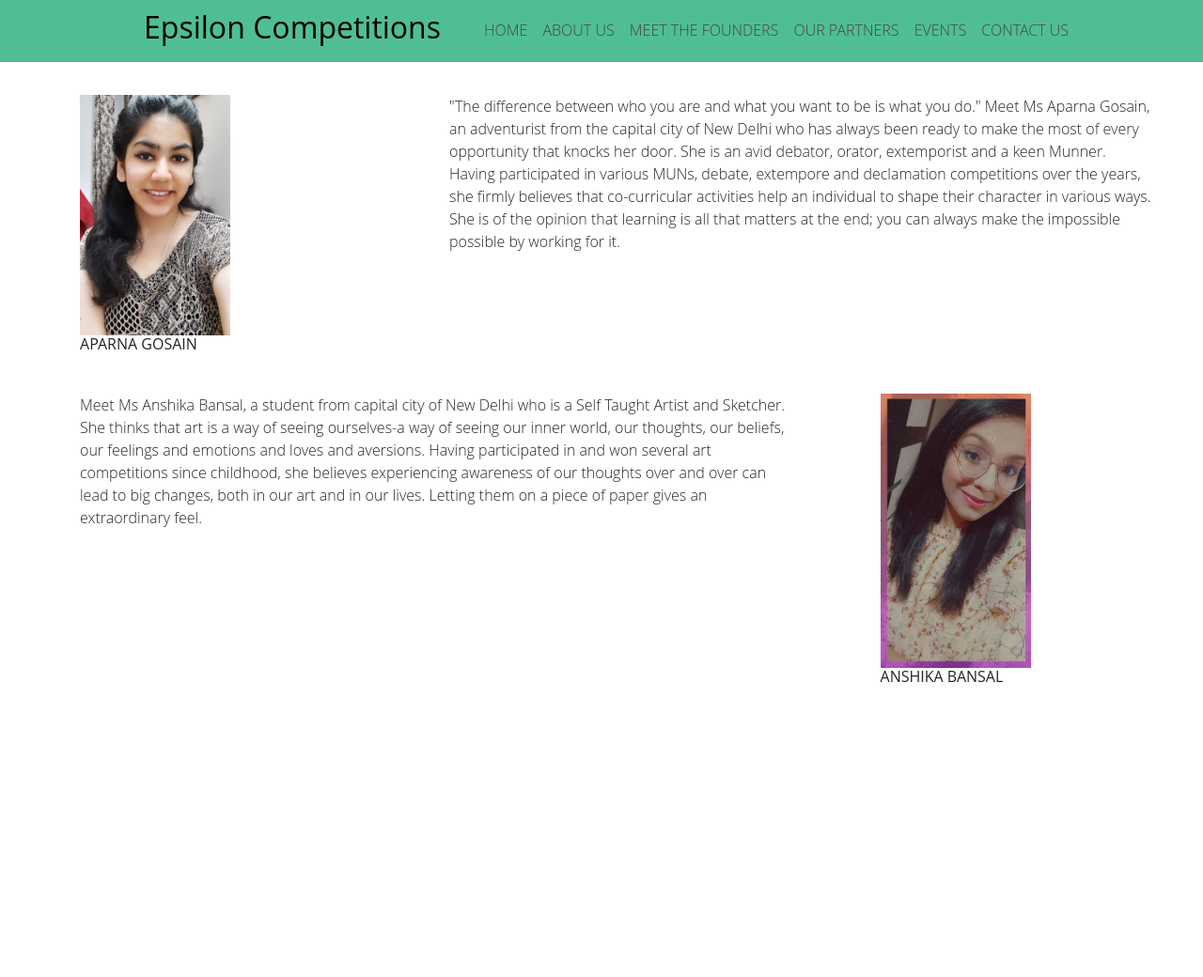
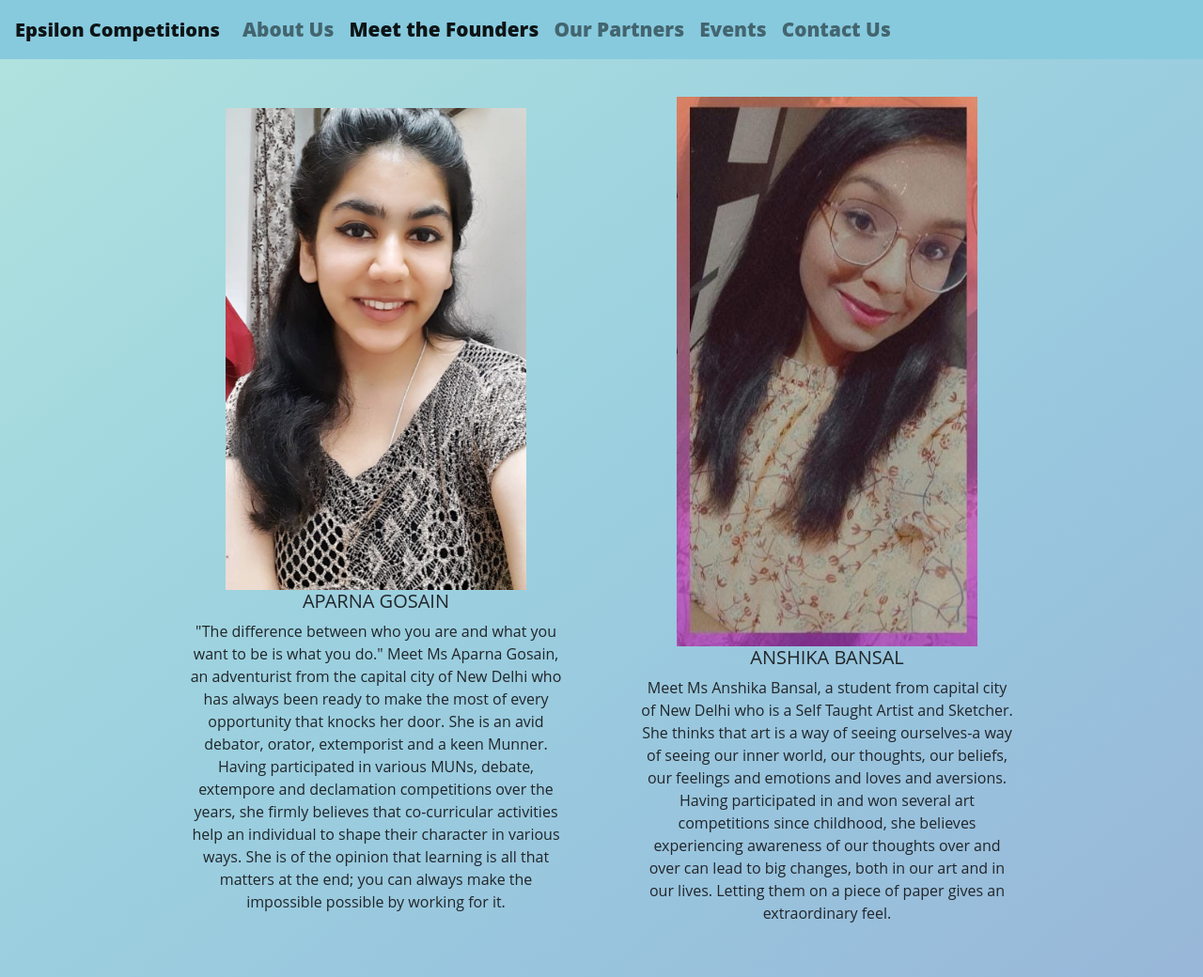
Before and after one commit to epsiloncompetition30/EPSILONCOMPETITIONS, a plain HTML site: page founders.html in a window 1280 px wide. Shown: the whole page at 94% size. Before the commit the page ends 800 px from the top, so only its background shows below. Drawn offline with nearby package versions, Linux system fonts and the light colour scheme.

Commit message:
updated code

```diff
--- a/founders.html
+++ b/founders.html
@@ -8,33 +8,95 @@
     <script src="https://code.jquery.com/jquery-3.4.1.slim.min.js" integrity="sha384-J6qa4849blE2+poT4WnyKhv5vZF5SrPo0iEjwBvKU7imGFAV0wwj1yYfoRSJoZ+n" crossorigin="anonymous"></script>
     <script src="https://cdn.jsdelivr.net/npm/popper.js@1.16.0/dist/umd/popper.min.js" integrity="sha384-Q6E9RHvbIyZFJoft+2mJbHaEWldlvI9IOYy5n3zV9zzTtmI3UksdQRVvoxMfooAo" crossorigin="anonymous"></script>
     <script src="https://stackpath.bootstrapcdn.com/bootstrap/4.4.1/js/bootstrap.min.js" integrity="sha384-wfSDF2E50Y2D1uUdj0O3uMBJnjuUD4Ih7YwaYd1iqfktj0Uod8GCExl3Og8ifwB6" crossorigin="anonymous"></script>
-    <link rel="stylesheet" href="/demo/styles.css">
+    <link rel="stylesheet" href="styles.css">
     <link rel="preconnect" href="https://fonts.gstatic.com">
     <link href="https://fonts.googleapis.com/css2?family=Libre+Baskerville&display=swap" rel="stylesheet">
     <title>Epsilon Competitions</title>
 </head>
-<body>
-  <header>
-    <div class="container">
+<body style="background-image: linear-gradient(to right bottom, #b2e3de, #a4d9df, #9bcfdf, #98c3dd, #99b7d8);">
+  <nav class="navbar navbar-expand-lg navbar-light">
+    <a class="navbar-brand" href="index.html">Epsilon Competitions</a>
+    <button class="navbar-toggler" type="button" data-toggle="collapse" data-target="#navbarNavDropdown" aria-controls="navbarNavDropdown" aria-expanded="false" aria-label="Toggle navigation">
+      <span class="navbar-toggler-icon"></span>
+    </button>
+    <div class="collapse navbar-collapse" id="navbarNavDropdown">
+      <ul class="navbar-nav">
+        <li class="nav-item">
+          <a class="nav-link" href="aboutus.html">About Us</a>
+        </li>
+        <li class="nav-item">
+          <a class="nav-link active" href="founders.html">Meet the Founders</a>
+        </li>
+        <li class="nav-item">
+          <a class="nav-link" href="partners.html">Our Partners</a>
+        </li>
+        <li class="nav-item">
+          <a class="nav-link" href="events.html">Events</a>
+        </li>
+        <li class="nav-item">
+          <a class="nav-link" href="contact.html">Contact Us</a>
+        </li>
+      </ul>
+    </div>
+  </nav>
+<!-- FOUNDERRRRRRRRRRRRSSSSSSSSSS -->
 
-        <h2 class="logo"><a class="logo-link" href="#">Epsilon Competitions</a></h2>
 
-        <nav>
-            <ul>
-                <li> <a href="/index.html">Home</a></li>
-                <li> <a href="/aboutus.html">About us</a></li>
-                <li> <a href="/founders.html">Meet the founders</a></li>
-                <li> <a href="/partners.html">Our partners</a></li>
-                <li> <a href="/events.html">Events</a></li>
-                <li> <a href="/contact.html">Contact us</a></li>
+<div class="container">
+  <div class="box">
+      <img src="./images/Aparna.jpeg" class="founder-img">
+      <h5>APARNA GOSAIN</h5>
+      <p>"The difference between who you are and what you want to be is what you do."
+        Meet Ms Aparna Gosain, an adventurist from the capital city of New Delhi who
+        has always been ready to make the most of every opportunity that knocks her door.
+        She is an avid debator, orator,  extemporist and a keen Munner. Having participated
+        in various MUNs, debate, extempore and declamation competitions over the years, she
+        firmly believes that co-curricular activities  help an individual to shape their
+        character in various ways. She is of the opinion that learning is all that matters
+        at the end; you can always make the impossible possible by working for it.</p>
+  </div>
+  <div class="box">
+      <img src="./images/Anshika.jpeg" class="founder-img">
+      <h5>ANSHIKA BANSAL</h5>
+      <p>Meet Ms Anshika Bansal, a student from capital city of  New Delhi who is a
+        Self Taught Artist and Sketcher. She thinks that art is a way of
+        seeing ourselves-a way of seeing our inner world, our thoughts, our beliefs,
+        our feelings and emotions and loves and aversions. Having participated in and
+        won several art competitions since childhood, she believes experiencing
+        awareness of our thoughts over and over can lead to big changes, both in our
+        art and in our lives. Letting them on a piece of paper gives an extraordinary feel.</p>
+  </div>
 
-            </ul>
-        </nav>
-    </div>
-</header>
+</div>
 
-    <div class="row">
-      <div class="column left-odd">
+
+
+
+
+
+
+
+
+
+
+
+
+
+
+
+
+
+
+
+
+
+
+
+
+
+<!-- <div class="row">
+
+      <div class="column left-odd ">
         <img class="founderpic" src="./images/Aparna.jpeg" alt="founder pic">
         <h6>APARNA GOSAIN</h6>
       </div>
@@ -50,22 +112,24 @@
       </div>
     </div>
 
+    <hr>
+
     <div class="row">
       <div class="column left-even">
-        <p class="b">Meet Ms Anshika Bansal, a student from capital city of  New Delhi who is a
+        <p class="b">.Meet Ms Anshika Bansal, a student from capital city of  New Delhi who is a
           Self Taught Artist and Sketcher. She thinks that art is a way of
           seeing ourselves-a way of seeing our inner world, our thoughts, our beliefs,
           our feelings and emotions and loves and aversions. Having participated in and
           won several art competitions since childhood, she believes experiencing
           awareness of our thoughts over and over can lead to big changes, both in our
-          art and in our lives. Letting them on a piece of paper gives an extraordinary feel.</p class="b">
+          art and in our lives. Letting them on a piece of paper gives an extraordinary feel</p class="b">
       </div>
       <div class="column right">
         <img class="founderpic" src="./images/Anshika.jpeg" alt="founder pic">
         <h6>ANSHIKA BANSAL</h6>
 
       </div>
-    </div>
+    </div> -->
 
 </body>
 </html>
--- a/styles.css
+++ b/styles.css
@@ -46,44 +46,30 @@ nav{
 
 
 /*---------- INTRO OF FOUNDERS--------- */
-.row{
-  padding-top: 20px;
-  width: 1500px;
+.container{
+  display:flex;
+  flex-direction: row;
+  justify-content: center;
+  align-items: center;
+  flex-wrap: wrap;
+
+}
+.founder-img{
+  width:80%;
+  height:auto;
+}
+.box{
+  display:flex;
+  flex-direction: column;
+  align-items: center;
+  justify-content: center;
+  max-width:25rem;
+  min-width:18rem;
+  margin: 40px;
+  text-align: center;
+
 }
 
-.column {
-    float: left;
-    padding-top: 15px;
-    padding-left: 100px;
-  }
-
-.founderpic{
-    padding: 15px;
-    height: 275px;
-}
-
-  .left-even {
-    width: 65%;
-  }
-
-  .right-even {
-    width: 30%;
-  }
-
-  .left-odd {
-    width: 30%;
-  }
-
-  .right-odd {
-    width: 65%;
-  }
-
-  /* Clear floats after the columns */
-  .row:after {
-    content: "";
-    display: table;
-    clear: both;
-  }
 /* ------------INTRODUCTION PAGE---------------- */
 div.intro {
 
@@ -92,7 +78,7 @@ div.intro {
   border:4px #5ea7a3 solid;
   border-radius: 0.4rem;
   margin: 30px;
-  background: url(https://wallpaperaccess.com/full/2312687.png) no-repeat;
+  background: url(https://www.xmple.com/wallpaper/linear-white-gradient-blue-1920x1080-c2-b0c4de-fff5ee-a-60-f-14.svg) repeat;
   text-align: center;
 }
 div.intro .intro-heading{
@@ -106,13 +92,3 @@ div.intro .intro-para {
 
 
 /* -----PARTNER WITH US---------- */
-.partner{
-    width: 190px;
-    margin-left: 50px;
-    margin-right: 50px;
-}
-
-td{
-    margin-left: auto;
-    margin-right: auto;
-}
```
Also changed, not shown: aboutus.html (+2 -2 lines), contact.html (+1 -1 lines), partners.html (+107 -14 lines).
